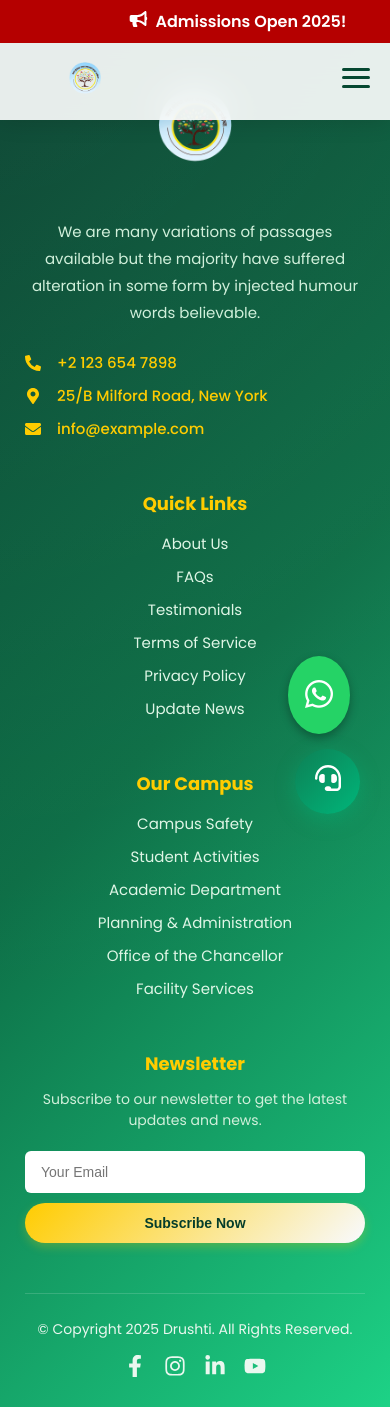
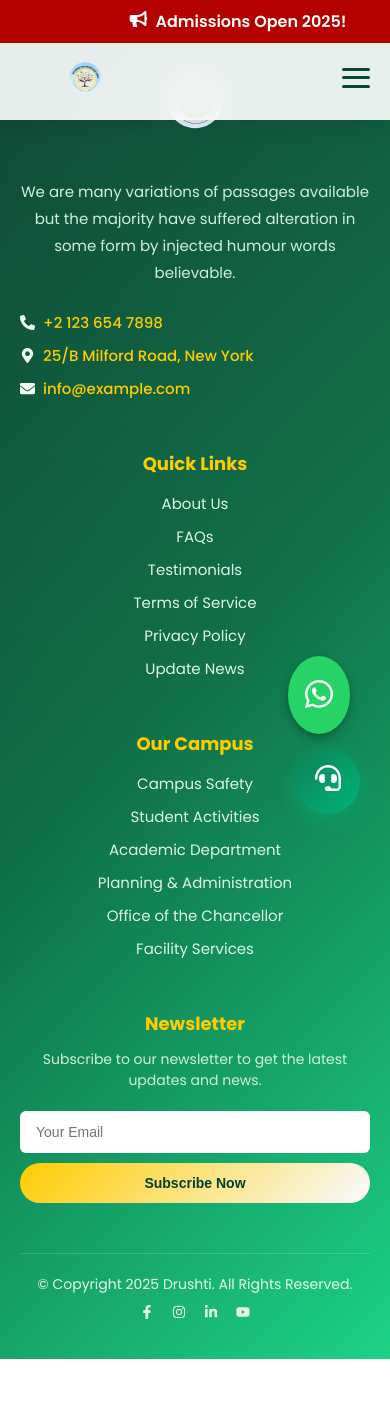
Before and after one commit to siddhantdhomse45/Drushti-Website, a React (Vite) app: page /photo in a window 390 px wide. After the commit the page ends 1359 px from the top, so only its background shows below. Built offline with nearby package versions, Linux system fonts and the light colour scheme; a web font is replaced by a local one.

Commit message:
changes in footer

```diff
--- a/src/components/footer/Footer.module.css
+++ b/src/components/footer/Footer.module.css
@@ -8,7 +8,6 @@
   overflow: hidden;
 }
 
-/* Subtle overlay for depth */
 .footer::before {
   content: "";
   position: absolute;
@@ -36,27 +35,43 @@
   min-width: 260px;
 }
 
-.logo {
-  font-size: 36px;
+/* Logo */
+.logoContainer {
+  display: flex;
+  align-items: center;
+  gap: 14px;
+  margin-bottom: 18px;
+}
+
+.logoImage {
+  width: 150px;
+  height: 150px;
+  object-fit: contain;
+  border-radius: 50%;
+  padding: 6px;
+}
+
+.logoText {
+  font-size: 32px;
   font-weight: 800;
   color: #ffcc00;
-  margin-bottom: 18px;
   text-transform: uppercase;
-  letter-spacing: 2px;
+  letter-spacing: 1.5px;
   position: relative;
 }
 
-.logo::after {
+.logoText::after {
   content: "";
   position: absolute;
   bottom: -6px;
   left: 0;
-  width: 50px;
+  width: 45px;
   height: 3px;
   background: linear-gradient(135deg, #ffcc00, #1dd286);
   border-radius: 2px;
 }
 
+/* Description */
 .description {
   margin: 15px 0 25px;
   font-size: 15px;
@@ -89,7 +104,6 @@
   color: #ffcc00;
   margin-bottom: 15px;
   font-weight: 700;
-  position: relative;
 }
 
 .links ul {
@@ -103,7 +117,6 @@
   color: #dff6e6;
   cursor: pointer;
   transition: all 0.3s ease;
-  position: relative;
 }
 
 .links li:hover {
@@ -164,13 +177,11 @@
   cursor: pointer;
   font-size: 14px;
   transition: all 0.4s ease;
-  box-shadow: 0 4px 10px rgba(255, 204, 0, 0.25);
 }
 
 .button:hover {
   background: linear-gradient(135deg, #ffffff, #ffcc00);
   transform: translateY(-2px);
-  box-shadow: 0 6px 14px rgba(255, 204, 0, 0.4);
 }
 
 /* === BOTTOM SECTION === */
@@ -185,11 +196,6 @@
   color: #eaf7ef;
   font-size: 14px;
   position: relative;
-  z-index: 1;
-}
-
-.bottom p {
-  margin: 5px 0;
 }
 
 .socialIcons {
@@ -206,35 +212,19 @@
 
 .socialIcons i:hover {
   color: #ffcc00;
-  transform: scale(1.2) rotate(5deg);
-  text-shadow: 0 0 15px rgba(255, 204, 0, 0.6);
-}
-
-/* === ICONS === */
-.icon {
-  color: #ffcc00;
-  margin-right: 8px;
-  font-size: 16px;
-}
-
-.socialIcon {
-  font-size: 22px;
-  cursor: pointer;
-  transition: color 0.3s ease, transform 0.2s ease;
-}
-
-.socialIcon:hover {
-  color: #ffcc00;
   transform: scale(1.2);
 }
 
-/* === RESPONSIVE === */
+/* === RESPONSIVE MEDIA QUERIES === */
+
+/* --- Large tablets & small laptops (1024px) --- */
 @media (max-width: 1024px) {
   .footer {
     padding: 60px 60px 30px;
   }
 }
 
+/* --- Tablets (768px) --- */
 @media (max-width: 768px) {
   .footer {
     padding: 50px 25px 30px;
@@ -267,6 +257,16 @@
     width: 100%;
   }
 
+  .logoContainer {
+    flex-direction: column;
+    gap: 10px;
+  }
+
+  .logoText::after {
+    left: 50%;
+    transform: translateX(-50%);
+  }
+
   .bottom {
     flex-direction: column;
     text-align: center;
@@ -274,55 +274,26 @@
   }
 }
 
-
-
-/* === LOGO IN BRAND SECTION === */
-.logoContainer {
-  display: flex;
-  align-items: center;
-  gap: 14px;
-  margin-bottom: 18px;
-}
-
+/* --- Mobile (480px) --- */
+@media (max-width: 480px) {
   .logoImage {
-  width: 150px;
-  height: 150px;
-  object-fit: contain;
-  border-radius: 50%;
-  /* background: rgba(255, 255, 255, 0.1); */
-  padding: 6px;
-  /* box-shadow: 0 0 10px rgba(255, 204, 0, 0.3); */
+    width: 120px;
+    height: 120px;
   }
 
   .logoText {
-  font-size: 32px;
-  font-weight: 800;
-  color: #ffcc00;
-  text-transform: uppercase;
-  letter-spacing: 1.5px;
-  position: relative;
+    font-size: 26px;
   }
 
-.logoText::after {
-  content: "";
-  position: absolute;
-  bottom: -6px;
-  left: 0;
-  width: 45px;
-  height: 3px;
-  background: linear-gradient(135deg, #ffcc00, #1dd286);
-  border-radius: 2px;
+  .footer {
+    padding: 40px 20px;
   }
 
-/* Responsive tweak */
-@media (max-width: 768px) {
-  .logoContainer {
-    flex-direction: column;
-    gap: 8px;
+  .socialIcons i {
+    font-size: 20px;
   }
 
-  .logoText::after {
-    left: 50%;
-    transform: translateX(-50%);
+  .button {
+    padding: 12px;
   }
 }
```
Lines whose indentation alone changed are shown as unchanged.
